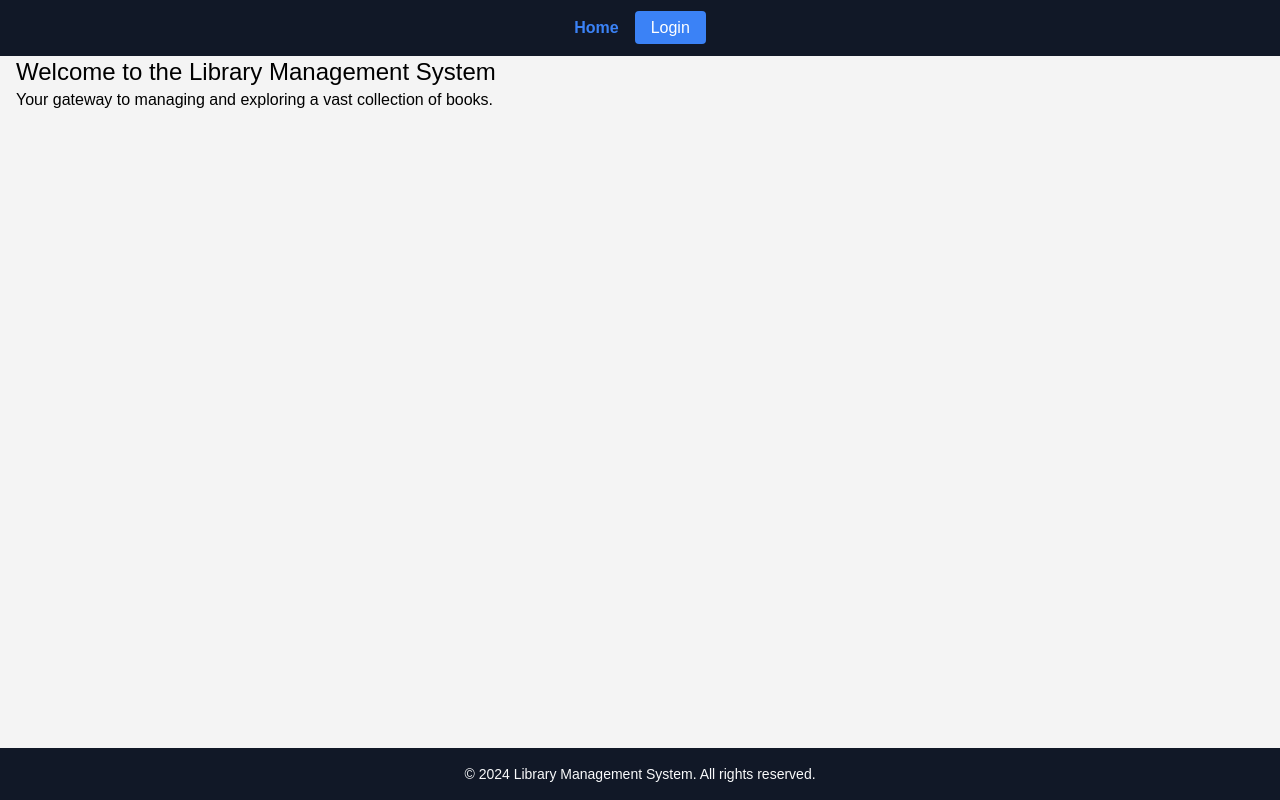
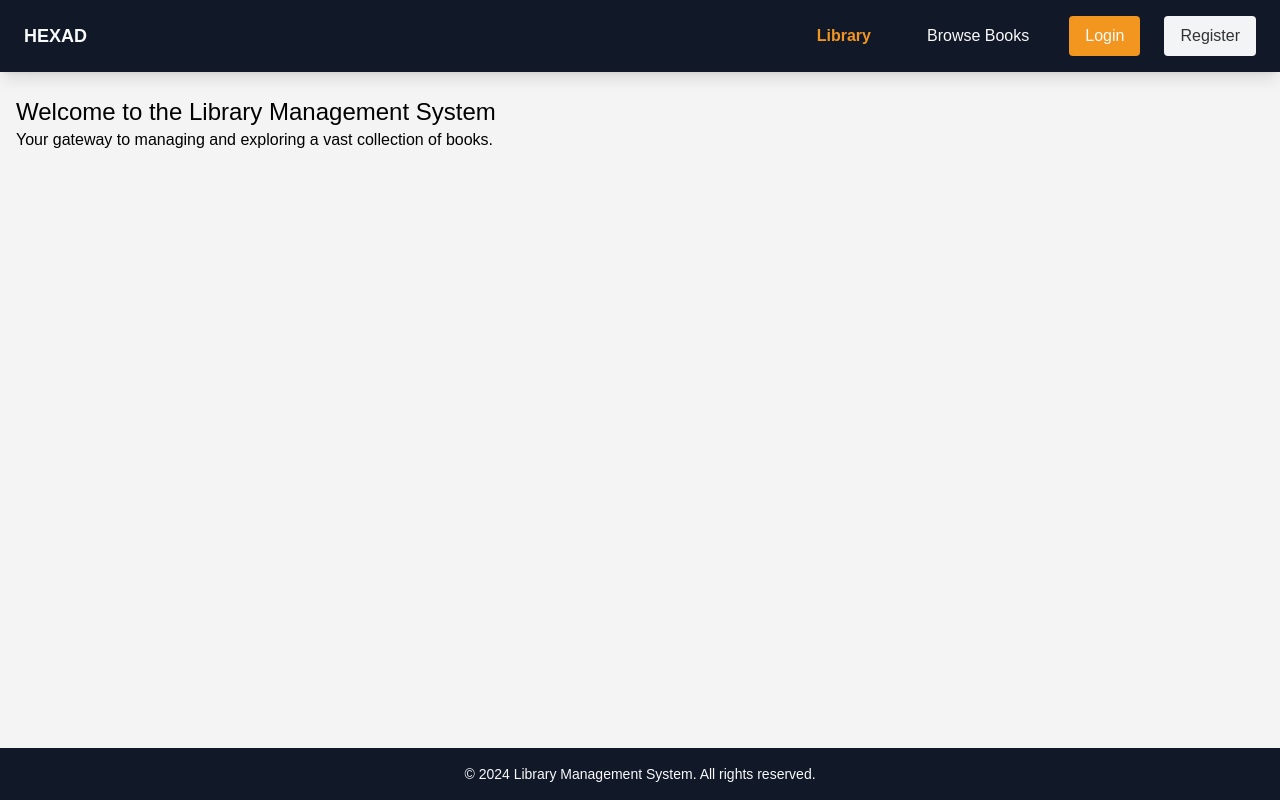
Before and after one commit to utkarshjaiswal0004/Library-Management-Fullstack-App, a React (Vite) app in the folder frontend/: page / in a window 1280 px wide. Built offline with nearby package versions, Linux system fonts and the light colour scheme.

Commit message:
feat: basic navigation routing completed

```diff
--- a/frontend/src/component/layout/index.tsx
+++ b/frontend/src/component/layout/index.tsx
@@ -8,7 +8,7 @@ const Layout = ({ children }: { children: React.ReactNode }) => {
   return (
     <NavProvider>
       <Navbar />
-      <main>{children}</main>
+      <main className="my-10 container mx-auto">{children}</main>
       <Footer />
     </NavProvider>
   );
--- a/frontend/src/component/layout/navbar/index.tsx
+++ b/frontend/src/component/layout/navbar/index.tsx
@@ -1,29 +1,143 @@
-import React from "react";
-import { Link } from "react-router-dom";
+import React, { useState, useEffect } from "react";
+import { Link, useLocation } from "react-router-dom";
 import { useNav } from "../../../context/nav-context";
+
+// Define the type for navigation link
+type NavLink = {
+  text: string;
+  url: string;
+};
+
 const Navbar: React.FC = () => {
-  const { activeNav } = useNav();
+  const { activeNav, setActiveNav } = useNav();
+  const [isMobile, setIsMobile] = useState<boolean>(window.innerWidth <= 860);
+  const [isLoggedIn, setIsLoggedIn] = useState<boolean>(
+    !!localStorage.getItem("token"),
+  );
+  const [isMenuOpen, setIsMenuOpen] = useState<boolean>(false);
+  const location = useLocation();
+
+  useEffect(() => {
+    const handleResize = () => setIsMobile(window.innerWidth <= 860);
+    window.addEventListener("resize", handleResize);
+    return () => window.removeEventListener("resize", handleResize);
+  }, []);
+
+  useEffect(() => {
+    setIsLoggedIn(!!localStorage.getItem("token"));
+  }, [location]);
+
+  const handleLogout = () => {
+    localStorage.removeItem("token");
+    setIsLoggedIn(false);
+  };
+
+  const toggleMenu = () => {
+    setIsMenuOpen((prev) => !prev);
+  };
+
+  const navLinks: NavLink[] = isLoggedIn
+    ? [
+        { text: "Library", url: "/" },
+        { text: "Browse Books", url: "/books" },
+        { text: "My Borrowed Books", url: "/my-borrowed-books" },
+        { text: "Return Books", url: "/return-books" },
+        { text: "Admin Dashboard", url: "/admin/dashboard" },
+      ]
+    : [
+        { text: "Library", url: "/" },
+        { text: "Browse Books", url: "/books" },
+      ];
+
+  const NavLinkItem = ({ text, url }: NavLink) => (
+    <li>
+      <Link
+        to={url}
+        className={`block px-4 py-2 hover:text-secondary ${activeNav === url ? "text-secondary font-bold" : ""}`}
+        onClick={() => {
+          setActiveNav(url);
+          if (isMobile) toggleMenu(); // Close menu on mobile after clicking a link
+        }}
+      >
+        {text}
+      </Link>
+    </li>
+  );
+
+  const AuthButtons = () => {
+    const currentPath = location.pathname;
+    const isLoginPage =
+      currentPath.includes("login-signup") &&
+      new URLSearchParams(location.search).get("isLogin") === "true";
+    const isRegisterPage =
+      currentPath.includes("login-signup") &&
+      new URLSearchParams(location.search).get("isLogin") === "false";
+
+    return (
+      <div
+        className={`flex flex-col lg:flex-row space-y-4 lg:space-y-0 lg:space-x-6 mt-4 lg:mt-0 ${isMobile && !isMenuOpen ? "hidden" : "block"}`}
+      >
+        {isLoggedIn ? (
+          <button
+            className="px-4 py-2 bg-accent text-textLight rounded hover:bg-red-600 focus:outline-none focus:ring-2 focus:ring-accent"
+            onClick={handleLogout}
+          >
+            Logout
+          </button>
+        ) : (
+          <>
+            {!isLoginPage && (
+              <Link
+                to="/login-signup?isLogin=true"
+                className="px-4 py-2 bg-secondary text-textLight rounded hover:bg-primary *:focus:outline-none focus:ring-2 focus:ring-secondary"
+              >
+                Login
+              </Link>
+            )}
+            {!isRegisterPage && (
+              <Link
+                to="/login-signup?isLogin=false"
+                className="px-4 py-2 bg-backgroundLight text-textDark rounded hover:bg-primary hover:text-textLight focus:outline-none focus:ring-2 focus:ring-secondary"
+              >
+                Register
+              </Link>
+            )}
+          </>
+        )}
+      </div>
+    );
+  };
 
   return (
-    <nav className="fixed w-screen py-4 bg-backgroundDark m-auto items-center top-0 text-textLight justify-center">
-      <ul className="flex mx-auto h-[fill-available] items-center justify-center space-x-4">
-        <li>
-          <Link
-            to="/"
-            className={`hover:text-blue-500 ${activeNav === "/" ? "text-blue-500 font-bold" : ""}`}
+    <nav className="fixed w-full py-4 bg-backgroundDark text-textLight shadow-lg top-0 z-50">
+      <div className="container mx-auto flex lg:flex-row flex-col items-center justify-between px-4 md:px-6">
+        <div className="flex flex-row w-full lg:w-auto justify-between items-center">
+          <Link to="/" className="text-lg font-semibold hover:text-secondary">
+            HEXAD
+          </Link>
+          <button
+            className="lg:hidden px-4 py-2 rounded bg-gray-600 focus:outline-none focus:ring-2 focus:ring-secondary"
+            onClick={toggleMenu}
+            aria-label="Toggle menu"
           >
-            Home
-          </Link>
-        </li>
-        <li>
-          <Link
-            to="/login"
-            className="px-4 py-2 bg-blue-500 text-white rounded hover:bg-blue-700"
+            Menu
+          </button>
+        </div>
+
+        <div
+          className={`lg:flex lg:space-x-6 lg:items-center ${isMobile && !isMenuOpen ? "hidden" : "block"}`}
+        >
+          <ul
+            className={`flex flex-col lg:flex-row space-y-4 lg:space-y-0 lg:space-x-6 ${isMobile && !isMenuOpen ? "hidden" : "block"}`}
           >
-            Login
-          </Link>
-        </li>
-      </ul>
+            {navLinks.map((link) => (
+              <NavLinkItem key={link.url} {...link} />
+            ))}
+          </ul>
+
+          <AuthButtons />
+        </div>
+      </div>
     </nav>
   );
 };
--- a/frontend/tailwind.config.js
+++ b/frontend/tailwind.config.js
@@ -4,8 +4,8 @@ module.exports = {
   theme: {
     extend: {
       colors: {
-        primary: "#0491FD", // Dark Blue
-        secondary: "#FFC247", // Yellow
+        primary: "#3B97DE", // Dark Blue
+        secondary: "#F29620", // Yellow-Orange
         accent: "#ef4444", // Red
         backgroundLight: "#f3f4f6", // Light Gray
         backgroundDark: "#111827", // Gray
```
